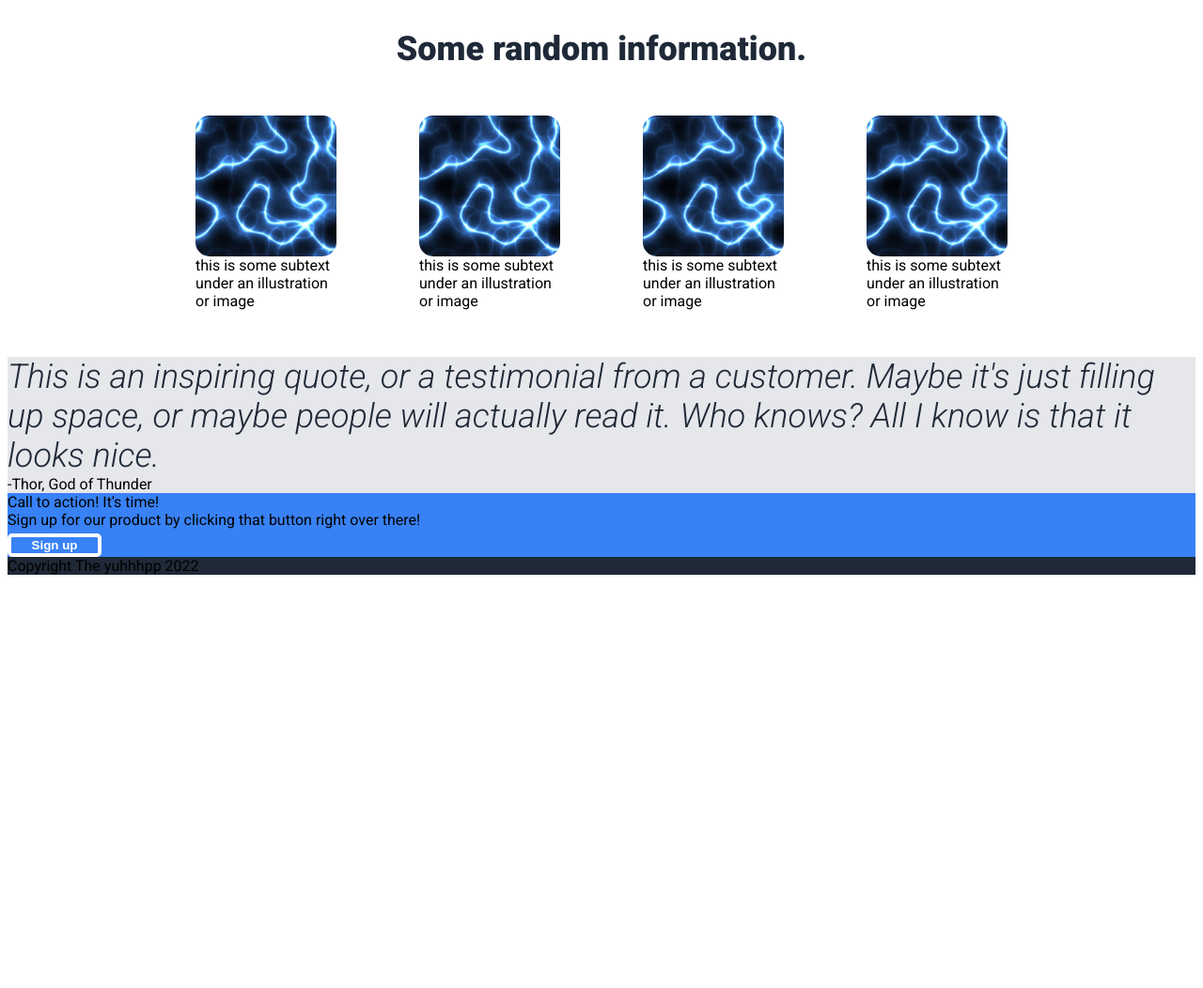
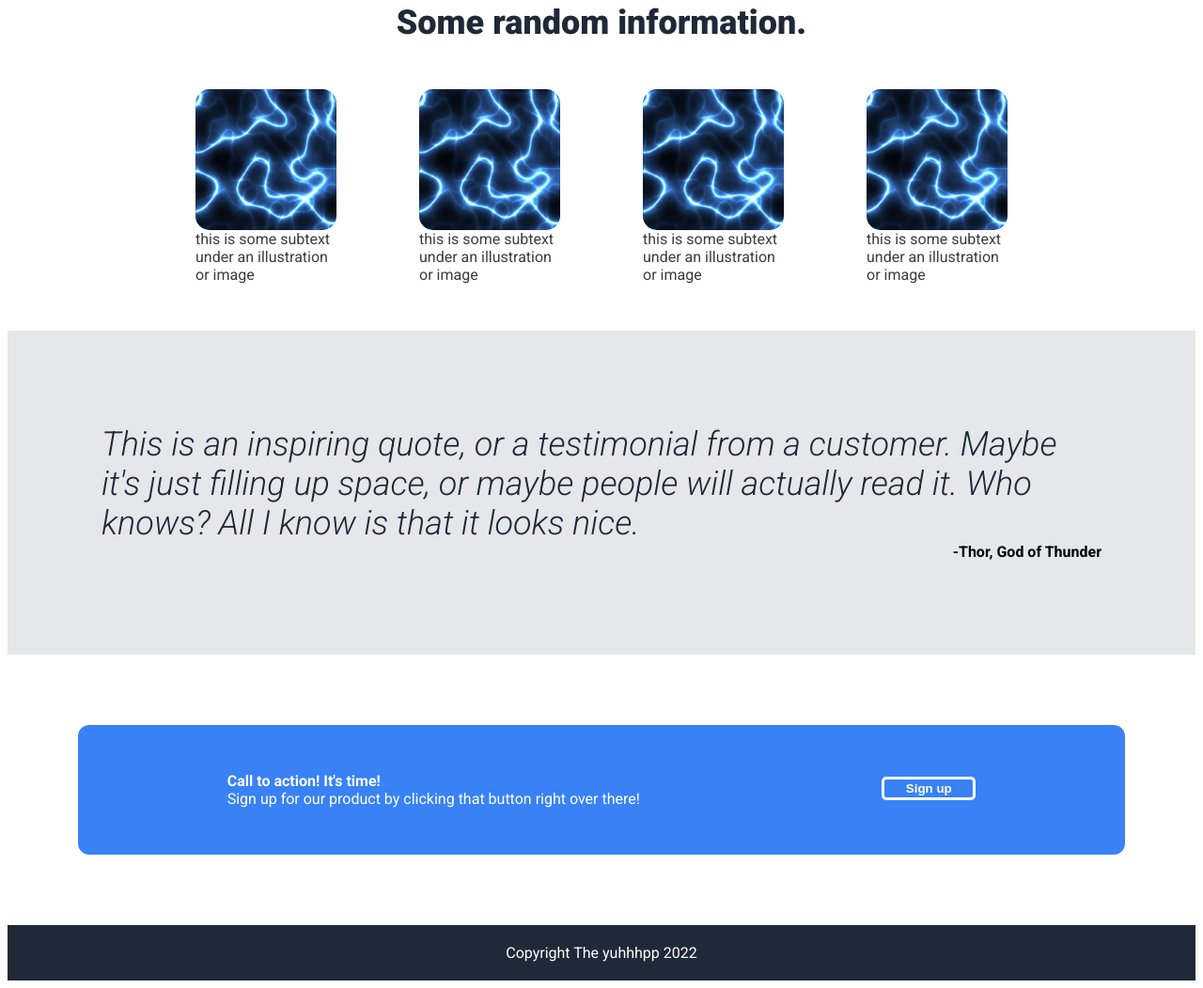
Before and after one commit to SmoothEgghead/odin-landing-page, a plain HTML site: page index.html in a window 1280 px wide. Shown: the part 453-1505 px from the top of the page at 94% size. Before the commit the page ends 1073 px from the top, so only its background shows below. Drawn offline with Linux system fonts and the light colour scheme.

Commit message:
finished

```diff
--- a/index.html
+++ b/index.html
@@ -35,32 +35,34 @@
         <div class="pics-with-text">
             <div class="info-block">
                 <img src="images/big-picture.jpg" alt="Crazy Lightning!!!">
-                <div>this is some subtext under an illustration or image</div>
+                <div class="info-small-text">this is some subtext under an illustration or image</div>
             </div>
             <div class="info-block">
                 <img src="images/big-picture.jpg" alt="Crazy Lightning!!!">
-                <div>this is some subtext under an illustration or image</div>
+                <div class="info-small-text">this is some subtext under an illustration or image</div>
             </div>
             <div class="info-block">
                 <img src="images/big-picture.jpg" alt="Crazy Lightning!!!">
-                <div>this is some subtext under an illustration or image</div>
+                <div class="info-small-text">this is some subtext under an illustration or image</div>
             </div>
             <div class="info-block">
                 <img src="images/big-picture.jpg" alt="Crazy Lightning!!!">
-                <div>this is some subtext under an illustration or image</div>
+                <div class="info-small-text">this is some subtext under an illustration or image</div>
             </div>
         </div>
     </div>
     <div class="quote">
         <div class="quote-text">This is an inspiring quote, or a testimonial from a customer. Maybe it's just filling up space, or maybe people will actually read it. Who knows? All I know is that it looks nice.</div>
-        <div>-Thor, God of Thunder</div>
+        <div class="thor">-Thor, God of Thunder</div>
     </div>
     <div class="action">
-        <div class="action-text">
-            <div>Call to action! It's time!</div>
-            <div>Sign up for our product by clicking that button right over there!</div>
+        <div class="blue-action">
+            <div class="action-text">
+              <div class="action-big">Call to action! It's time!</div>
+              <div class="action-small">Sign up for our product by clicking that button right over there!</div>
+            </div>
+            <button class="button-border">Sign up</button>
         </div>
-        <button class="button-border">Sign up</button>
     </div>
     <div class="footer">
         Copyright The yuhhhpp 2022
--- a/style.css
+++ b/style.css
@@ -30,23 +30,30 @@ img {
 .lower-header-left {
     display: flex;
     flex-direction: column;
-    justify-content: space-between;
-    max-width: 300px;
+    justify-content: center;
+    align-items: flex-start;
 }
 
 .footer {
     background-color: #1F2937;
+    padding: 20px;
+    display: flex;
+    justify-content: center;
+    align-items: center;
+    color: white;
 }
 
 .hero-main {
     font-size: 48px;
     font-weight: 800;
     color: #F9FAF8;
+    max-width: 400px;
 }
 
 .hero-second {
     font-size: 18px;
-    color: #E5E7EB
+    color: #E5E7EB;
+    padding-bottom: 10px;
 }
 
 .header-logo {
@@ -84,8 +91,15 @@ button {
     justify-self: flex-start;
 }
 
+.info-small-text {
+    color: rgb(60, 60, 60);
+}
+
 .quote {
     background-color: #E5E7EB;
+    padding: 100px;
+    display: flex;
+    flex-direction: column;
 }
 
 .quote-text {
@@ -95,18 +109,44 @@ button {
     color: #1f2937
 }
 
+.thor {
+    align-self: flex-end;
+    font-weight: bold;
+}
+
 .action {
+    padding: 75px;
+}
+
+.blue-action {
     background-color: #3882f6;
+    padding: 50px 30px;
+    border-radius: 12px;
+    display: flex;
+    justify-content: space-around;
+}
+
+.action-text {
+    color: white;
+}
+
+.action-big {
+    font-weight: bold;
+}
+
+.action-small {
+    color: white;
 }
 
 .button-border {
     border-color: white;
     border-style: solid;
-    border-width: 4px;
+    border-width: 3px;
 }
 
 .big-pic {
     max-width: 200px;
+    padding-left: 200px;
 }
 
 .random-info {
```
